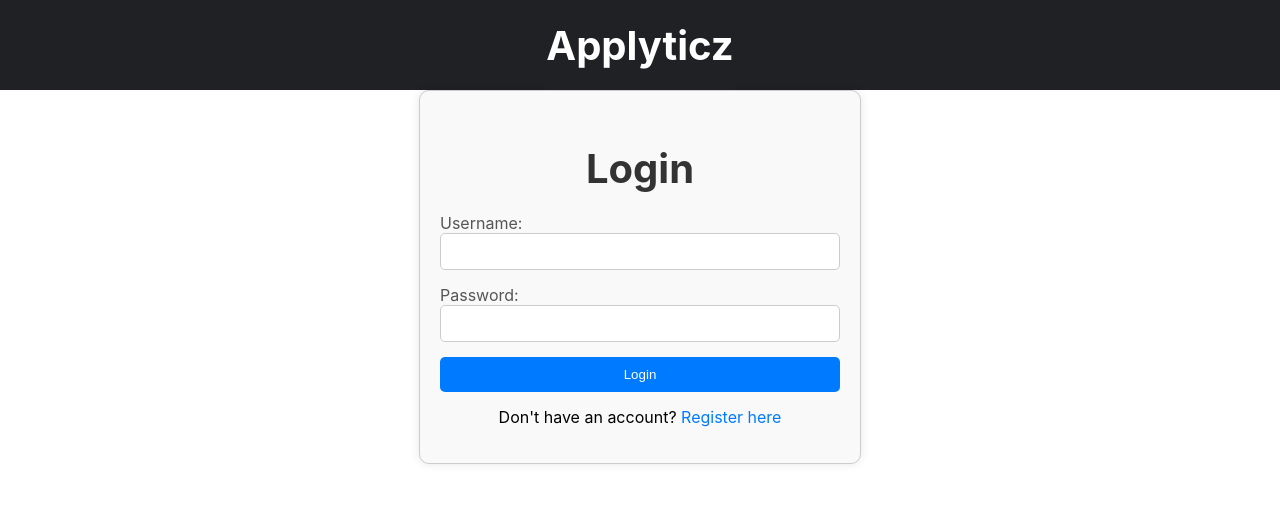
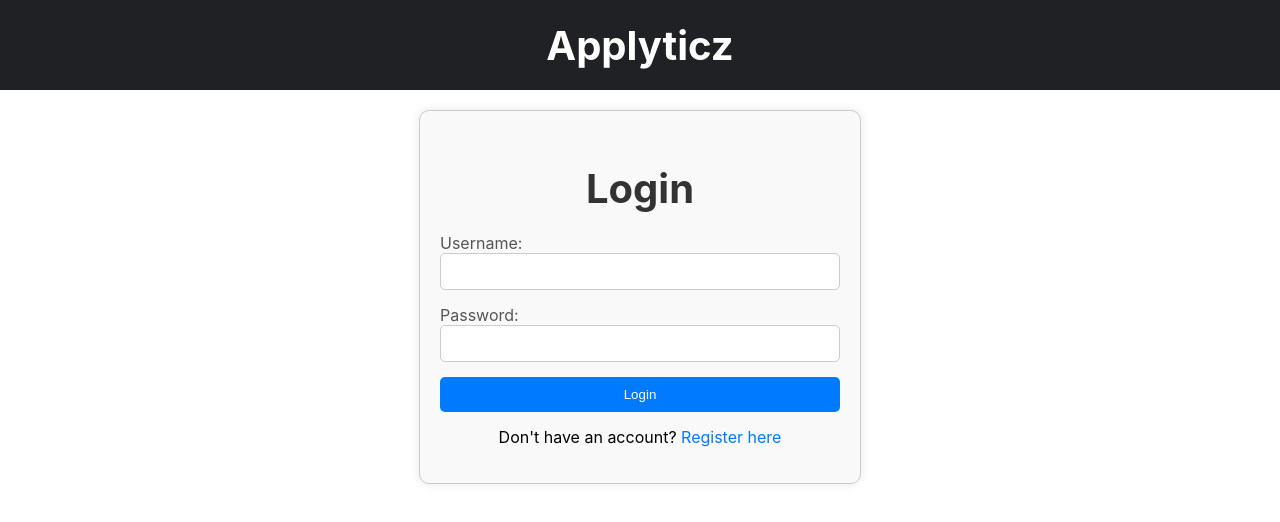
Before and after one commit to Applyticz/Applyticz, a React (Create React App) app in the folder Frontend/app/: page /login in a window 1280 px wide. Shown: the top 522 px of the page. Built offline with nearby package versions, Linux system fonts and the light colour scheme.

Commit message:
Modded Applyticz styling logo

```diff
--- a/Frontend/app/src/Pages/Authentication/Auth.css
+++ b/Frontend/app/src/Pages/Authentication/Auth.css
@@ -1,6 +1,6 @@
 .auth-container {
   max-width: 400px;
-  margin: 0 auto;
+  margin: 20px auto;
   padding: 20px;
   border: 1px solid #ccc;
   border-radius: 10px;
```
Also changed, not shown: Frontend/app/src/App.js (+2 -5 lines).
